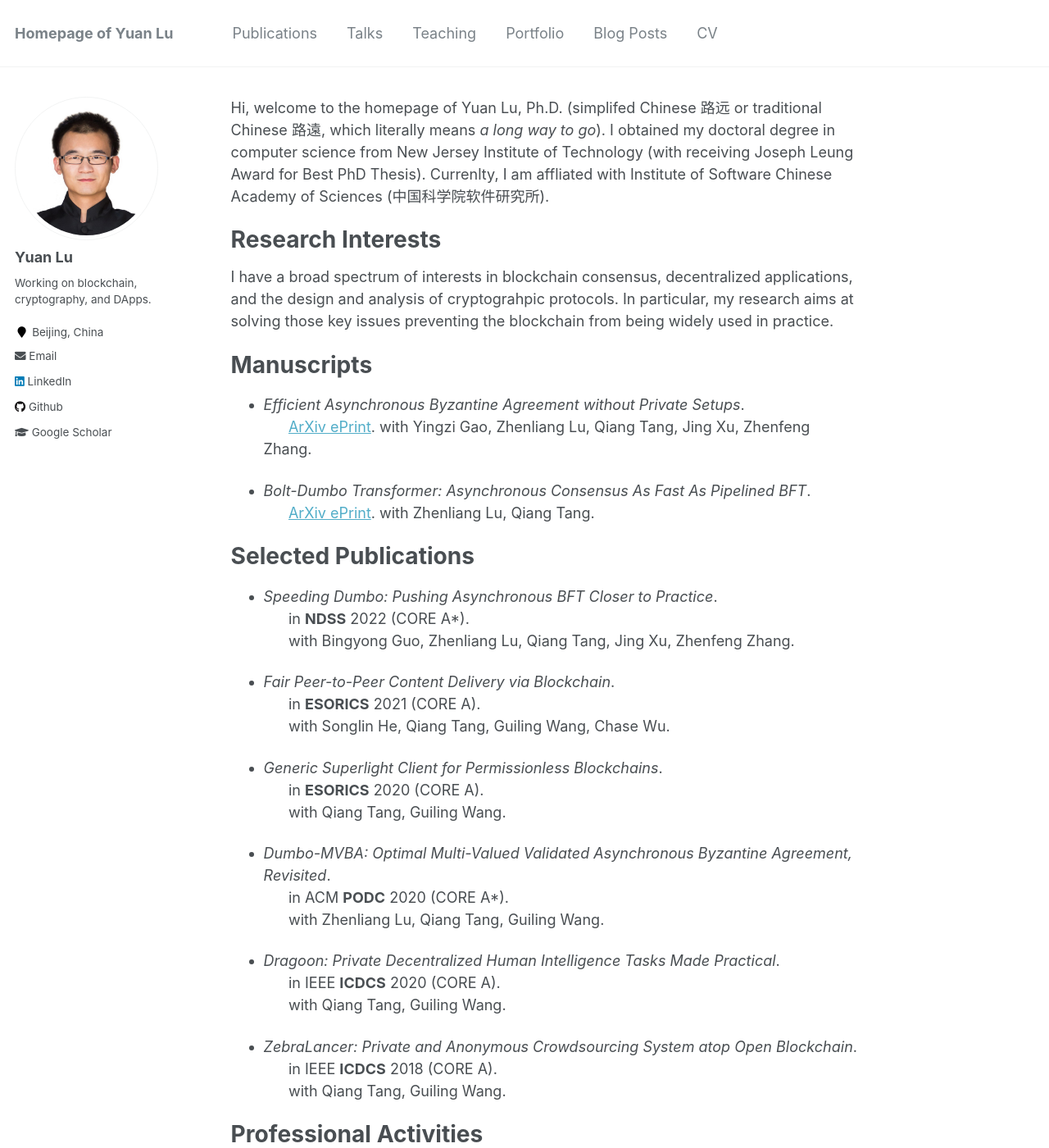
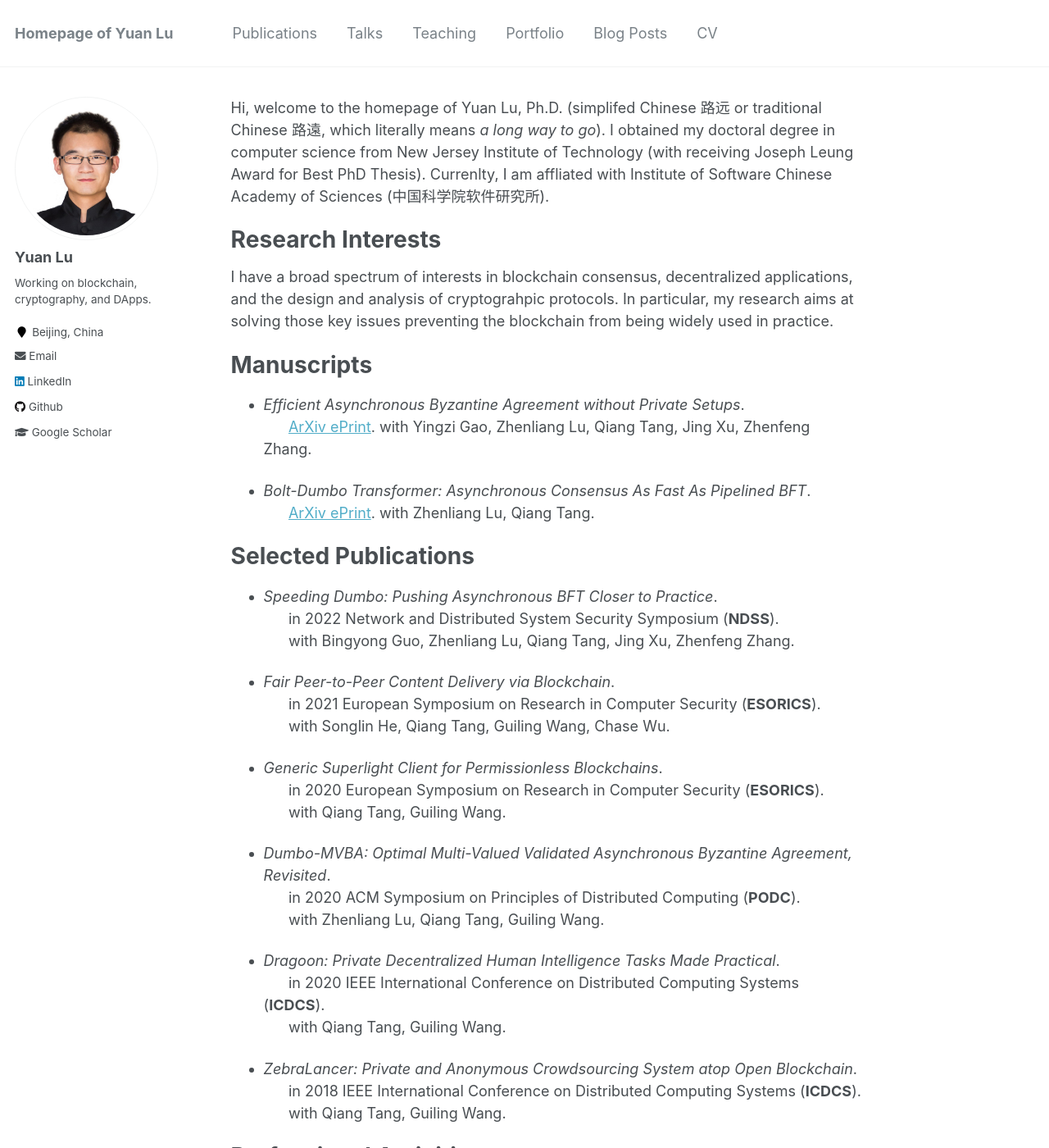
Before and after one commit to yylluu/yylluu.github.io, a Jekyll site: the page built from _pages/about.md, in a window 1280 px wide and 1400 px high. Shown: the whole window at 82% size. Built offline with Jekyll 4.4.1, drawn with Linux system fonts in a browser that asks for light colours.

Commit message:
Update about.md

```diff
--- a/_pages/about.md
+++ b/_pages/about.md
@@ -29,27 +29,27 @@ Selected Publications
 ======
 
 - *Speeding Dumbo: Pushing Asynchronous BFT Closer to Practice*.
-     &nbsp; &nbsp; &nbsp; in **NDSS** 2022 (CORE A*).
+     &nbsp; &nbsp; &nbsp; in 2022 Network and Distributed System Security Symposium (**NDSS**).
      &nbsp; &nbsp; &nbsp; with Bingyong Guo, Zhenliang Lu, Qiang Tang, Jing Xu, Zhenfeng Zhang.
 
 - *Fair Peer-to-Peer Content Delivery via Blockchain*.
-     &nbsp; &nbsp; &nbsp; in **ESORICS** 2021 (CORE A).
+     &nbsp; &nbsp; &nbsp; in 2021 European Symposium on Research in Computer Security (**ESORICS**).
      &nbsp; &nbsp; &nbsp; with Songlin He, Qiang Tang, Guiling Wang, Chase Wu.
 
 - *Generic Superlight Client for Permissionless Blockchains*.
-     &nbsp; &nbsp; &nbsp; in **ESORICS** 2020 (CORE A).
+     &nbsp; &nbsp; &nbsp; in 2020 European Symposium on Research in Computer Security (**ESORICS**).
      &nbsp; &nbsp; &nbsp; with Qiang Tang, Guiling Wang.
 
 - *Dumbo-MVBA: Optimal Multi-Valued Validated Asynchronous Byzantine Agreement, Revisited*.
-     &nbsp; &nbsp; &nbsp; in ACM **PODC** 2020 (CORE A*).
+     &nbsp; &nbsp; &nbsp; in 2020 ACM Symposium on Principles of Distributed Computing (**PODC**).
      &nbsp; &nbsp; &nbsp; with Zhenliang Lu, Qiang Tang, Guiling Wang.
 
 - *Dragoon: Private Decentralized Human Intelligence Tasks Made Practical*.
-     &nbsp; &nbsp; &nbsp; in IEEE **ICDCS** 2020 (CORE A).
+     &nbsp; &nbsp; &nbsp; in 2020 IEEE International Conference on Distributed Computing Systems (**ICDCS**).
      &nbsp; &nbsp; &nbsp; with Qiang Tang, Guiling Wang.
 
 - *ZebraLancer: Private and Anonymous Crowdsourcing System atop Open Blockchain*.
-     &nbsp; &nbsp; &nbsp; in IEEE **ICDCS** 2018 (CORE A).
+     &nbsp; &nbsp; &nbsp; in 2018 IEEE International Conference on Distributed Computing Systems (**ICDCS**).
      &nbsp; &nbsp; &nbsp; with Qiang Tang, Guiling Wang.
 
 
```
